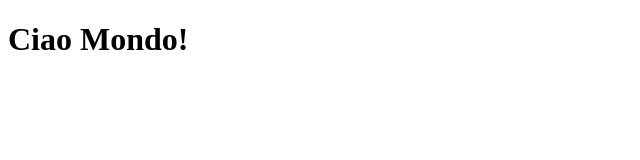
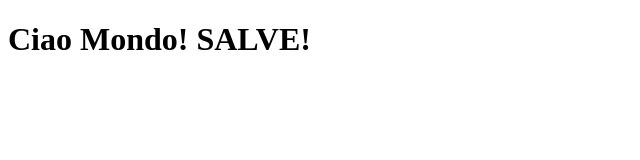
Before and after one commit to ldibeo/Tutorial-YT-AngularJS, a plain HTML site: page index.html in a window 1280 px wide. Shown: the whole page, without its empty margins (0-640 px from the left). Drawn offline with Linux system fonts and the light colour scheme.

Commit message:
Nuova versione.

```diff
--- a/index.html
+++ b/index.html
@@ -6,6 +6,6 @@
     <title>Ciao Tutorial</title>
 </head>
 <body>
-    <h1>Ciao Mondo!</h1>
+    <h1>Ciao Mondo! SALVE!</h1>
 </body>
 </html>
```
